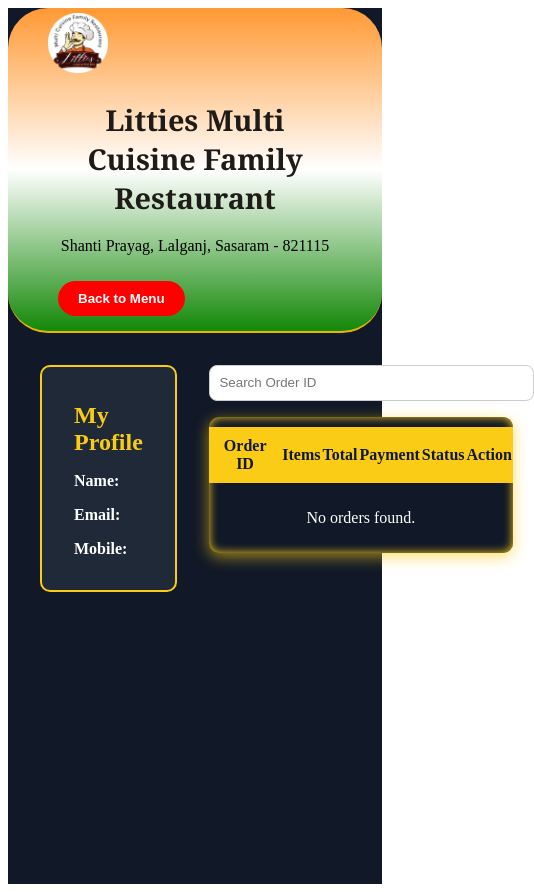
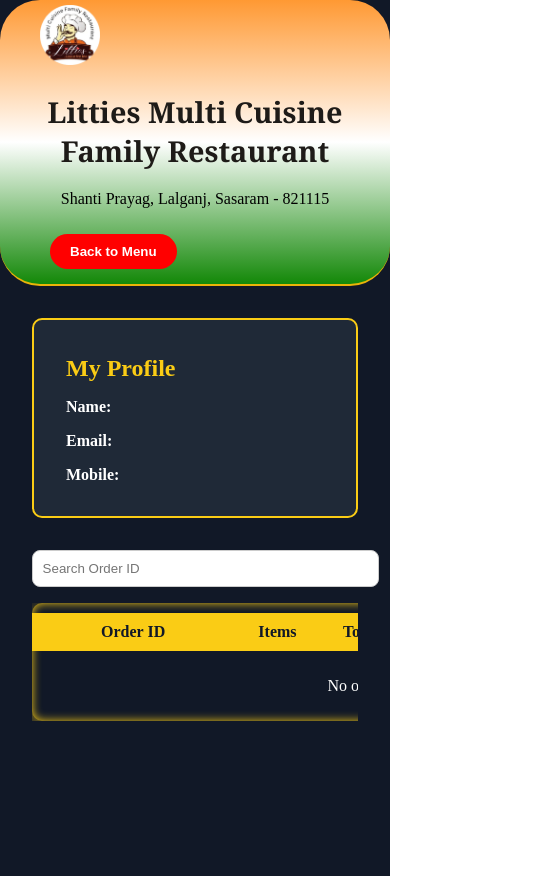
Before and after one commit to vishal08it/litties-employee-attendance, a Next.js app: page /profile in a window 390 px wide. Shown: the whole page, 534 px wide, since content can reach past the window. Built offline with nearby package versions, Linux system fonts and the light colour scheme.

Commit message:
table design fix for mobile

```diff
--- /dev/null
+++ b/pages/_document.js
@@ -0,0 +1,16 @@
+import { Html, Head, Main, NextScript } from 'next/document';
+
+export default function Document() {
+  return (
+    <Html lang="en">
+      <Head>
+        {/* ✅ Viewport meta tag for mobile responsiveness */}
+        <meta name="viewport" content="width=device-width, initial-scale=1.0" />
+      </Head>
+      <body style={{ margin: 0, padding: 0 }}>
+        <Main />
+        <NextScript />
+      </body>
+    </Html>
+  );
+}
--- a/pages/profile.js
+++ b/pages/profile.js
@@ -29,7 +29,7 @@
       const data = await res.json();
       const userOrders = data
         .filter(o => o.userId === mobile)
-        .sort((a, b) => new Date(b.createdAt) - new Date(a.createdAt)); // Latest first
+        .sort((a, b) => new Date(b.createdAt) - new Date(a.createdAt));
       setOrders(userOrders);
     } catch (err) {
       console.error('Error fetching orders:', err);
@@ -37,10 +37,9 @@
   };
 
   const handleCancel = async (orderId, createdAt) => {
-    debugger
     const timePassed = Date.now() - new Date(createdAt).getTime();
     if (timePassed > 3 * 60 * 1000) {
-      toast.error('Cancel Order time  expired (3 minutes)');
+      toast.error('Cancel Order time expired (3 minutes)');
       return;
     }
 
@@ -85,15 +84,14 @@
         </div>
       </header>
 
-      <div style={{ display: 'flex', justifyContent: 'space-between', margin: '2rem' }}>
-        {/* Profile box */}
+      <div style={{ display: 'flex', flexDirection: 'column', margin: '2rem' }}>
+        {/* Profile */}
         <div style={{
           border: '2px solid #facc15',
           borderRadius: '10px',
           padding: '1rem 2rem',
           background: '#1f2937',
-          flex: 1,
-          marginRight: '2rem'
+          marginBottom: '2rem'
         }}>
           <h2 style={{ color: '#facc15', marginBottom: '1rem' }}>My Profile</h2>
           <p><strong>Name:</strong> {user.name}</p>
@@ -101,8 +99,7 @@
           <p><strong>Mobile:</strong> {user.mobile}</p>
         </div>
 
-        {/* Orders table */}
-        <div style={{ flex: 2 }}>
+        {/* Search and Table */}
         <input
           type="text"
           placeholder="Search Order ID"
@@ -117,8 +114,10 @@
           }}
         />
 
-          <table
-            style={{
+        {/* ✅ Scrollable container for mobile */}
+        <div style={{ overflowX: 'auto', width: '100%' }}>
+          <table style={{
+            minWidth: '700px',
             width: '100%',
             borderCollapse: 'separate',
             borderSpacing: '0 10px',
@@ -126,16 +125,15 @@
             borderRadius: '10px',
             boxShadow: '0 4px 15px rgba(250, 204, 21, 0.6), inset 0 0 10px #facc15',
             color: 'white'
-            }}
-          >
+          }}>
             <thead style={{ backgroundColor: '#facc15', color: '#111827' }}>
               <tr>
-                <th style={{ padding: '10px 15px' }}>Order ID</th>
-                <th>Items</th>
-                <th>Total</th>
-                <th>Payment</th>
-                <th>Status</th>
-                <th>Action</th>
+                <th style={{ padding: '10px 15px', whiteSpace: 'nowrap' }}>Order ID</th>
+                <th style={{ whiteSpace: 'nowrap' }}>Items</th>
+                <th style={{ whiteSpace: 'nowrap' }}>Total</th>
+                <th style={{ whiteSpace: 'nowrap' }}>Payment</th>
+                <th style={{ whiteSpace: 'nowrap' }}>Status</th>
+                <th style={{ whiteSpace: 'nowrap' }}>Action</th>
               </tr>
             </thead>
             <tbody>
@@ -154,8 +152,8 @@
                 }}
                   onMouseEnter={e => e.currentTarget.style.transform = 'scale(1.01)'}
                   onMouseLeave={e => e.currentTarget.style.transform = 'scale(1)'}>
-                  <td style={{ padding: '10px' }}>{order.orderId}</td>
-                  <td>{order.items.map(i => i.name).join(', ')}</td>
+                  <td style={{ padding: '10px', whiteSpace: 'nowrap' }}>{order.orderId}</td>
+                  <td style={{ whiteSpace: 'nowrap' }}>{order.items.map(i => i.name).join(', ')}</td>
                   <td>₹{order.totalAmount}</td>
                   <td>{order.paymentMethod}</td>
                   <td>{order.status}</td>
@@ -179,6 +177,7 @@
               ))}
             </tbody>
           </table>
+        </div>
 
         {/* Pagination */}
         {totalPages > 1 && (
@@ -203,6 +202,5 @@
         )}
       </div>
     </div>
-    </div>
   );
 }
```
Also changed, not shown: pages/admin.js (+18 -44 lines). Lines whose indentation alone changed are shown as unchanged.
